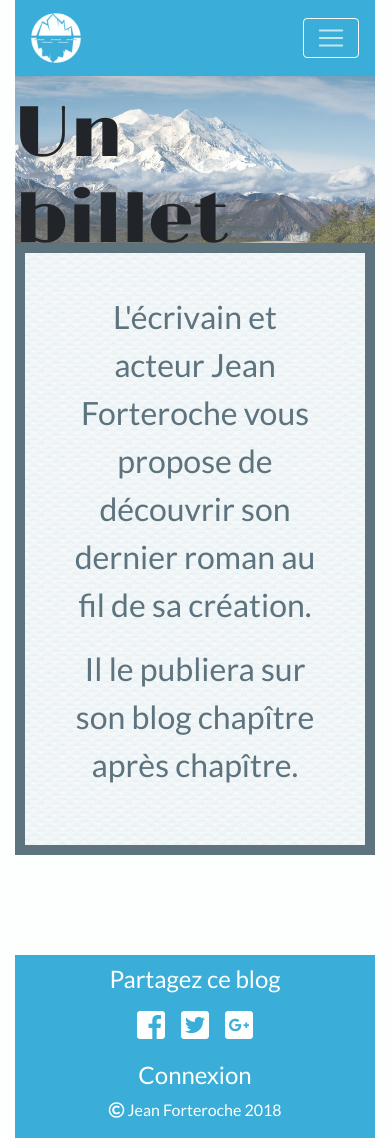
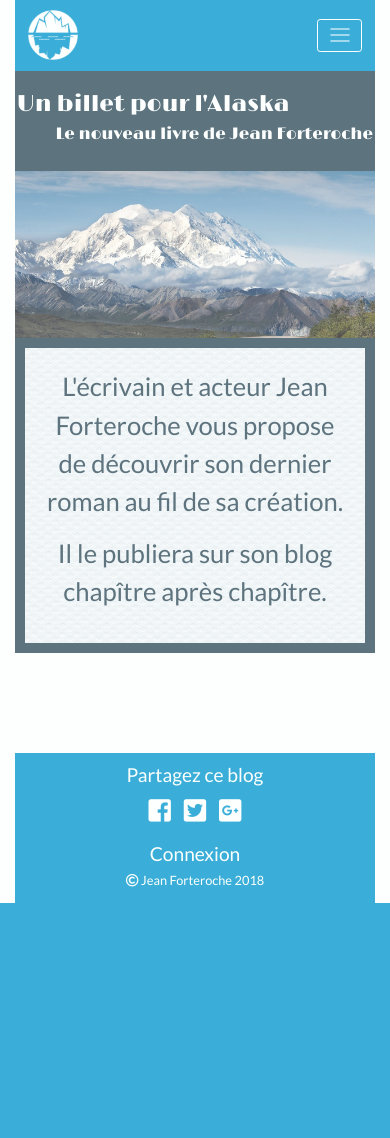
Before and after one commit to 0barty0/projet_4, a PHP site: page / in a window 390 px wide. After the commit the page ends 903 px from the top, so only its background shows below. Run offline with PHP 8.4, Linux system fonts and the light colour scheme; some libraries are stand-ins or nearby versions.

Commit message:
Add responsive for mobile device

```diff
--- a/public/css/style.css
+++ b/public/css/style.css
@@ -81,11 +81,12 @@ footer a :hover {
 #home_image {
   width: 100%;
   filter: opacity(70%);
+  z-index: -1;
 }
 #presentation {
   color: #5d737e;
   background: url("../images/polaroid.png");
-  padding: 40px;
+  padding: 5vw;
   border: 10px solid #5d737e;
 }
 #presentation p {
@@ -111,3 +112,26 @@ h1#main_title {
 .comment .card-header p {
   width: auto;
 }
+/****** Media queries *****/
+@media (max-width: 575px) {
+  html {
+    font-size: 0.8rem;
+  }
+  #home_title {
+    position: relative;
+    top: 0;
+    left: 0;
+    background-color: #5d737e;
+    color: #fcfffd;
+    padding: 20px 2px;
+  }
+  #home_title h1.display-3 {
+    font-size: 1.8rem;
+  }
+  #home_title h2 {
+    font-size: 1.3rem;
+  }
+  h1.display-4 {
+    font-size: 1.8rem !important;
+  }
+}
--- a/public/css/style.less
+++ b/public/css/style.less
@@ -105,12 +105,13 @@ footer {
 #home_image {
   width: 100%;
   filter: opacity(70%);
+  z-index: -1;
 }
 
 #presentation {
   color: @grey;
   background: url("../images/polaroid.png");
-  padding: 40px;
+  padding: 5vw;
   border: 10px solid @grey;
   p {
     text-align: center;
@@ -142,3 +143,29 @@ h1#main_title {
     }
   }
 }
+
+/****** Media queries *****/
+@media (max-width: 575px) {
+  html {
+    font-size: 0.8rem;
+  }
+
+  #home_title {
+    position: relative;
+    top: 0;
+    left: 0;
+    background-color: @grey;
+    color: @white;
+    padding: 20px 2px;
+    h1.display-3 {
+      font-size: 1.8rem;
+    }
+    h2 {
+      font-size: 1.3rem;
+    }
+  }
+
+  h1.display-4 {
+    font-size: 1.8rem !important;
+  }
+}
--- a/view/backend/listComments.php
+++ b/view/backend/listComments.php
@@ -55,7 +55,7 @@ if (count($reportedComments) === 0 && count($nonReportedComments) === 0) {
                             </div>
                             <div class="card-footer">
                                   <div class="row justify-content-between">
-                                    <button type="button" class="btn btn-danger" data-toggle="popover" title="Motif" data-content="<?= $comment->reporting() ?>" data-placement="right">Signalé <?= $comment->reported() ?> fois</button>
+                                    <button type="button" class="btn btn-danger" data-toggle="popover" data-trigger="focus" title="Motif" data-content="<?= $comment->reporting() ?>" data-placement="right">Signalé <?= $comment->reported() ?> fois</button>
                                     <form action="index.php?action=deleteComment&amp;id=<?= $comment->id() ?>" method="post">
                                     <button type="submit" class="btn btn-warning">Supprimer</button>
                                     </form>
--- a/view/frontend/home.php
+++ b/view/frontend/home.php
@@ -6,11 +6,11 @@ ob_start();
   <div class="row">
     <div class="col-lg-12">
       <div id="home">
-        <img src="public/images/alaska_mountains.jpg" alt="Montagne d'Alaska" id="home_image">
         <div id="home_title">
           <h1 class="display-3">Un billet pour l'Alaska</h1>
           <h2 class="text-right">Le nouveau livre de Jean Forteroche</h2>
         </div>
+        <img src="public/images/alaska_mountains.jpg" alt="Montagne d'Alaska" id="home_image">
       </div>
     </div>
   </div>
```
